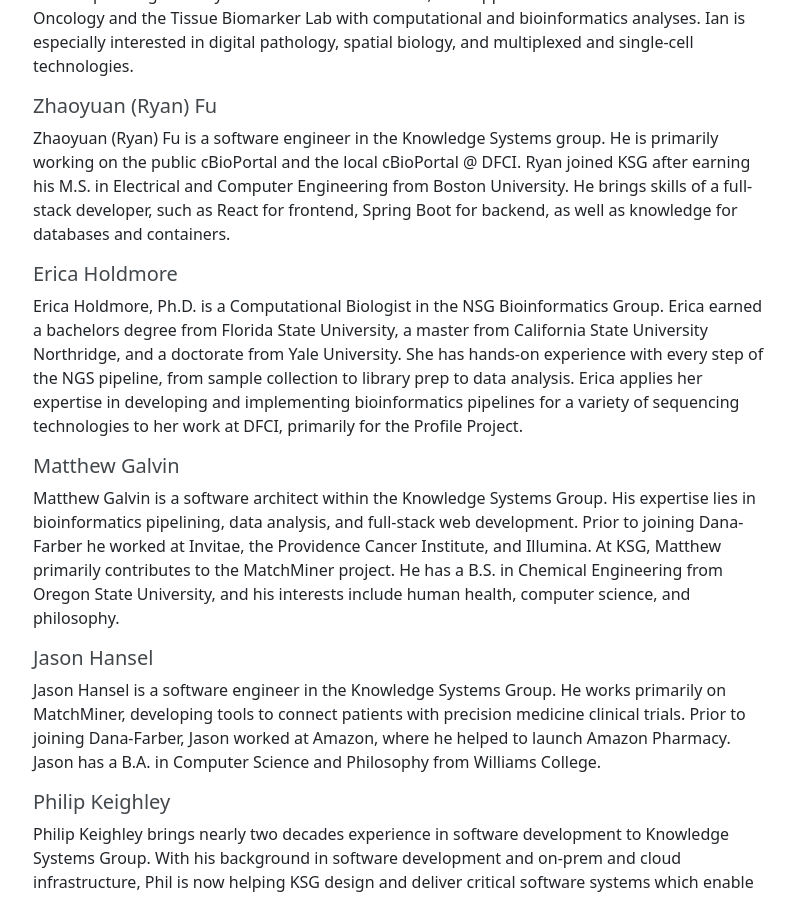
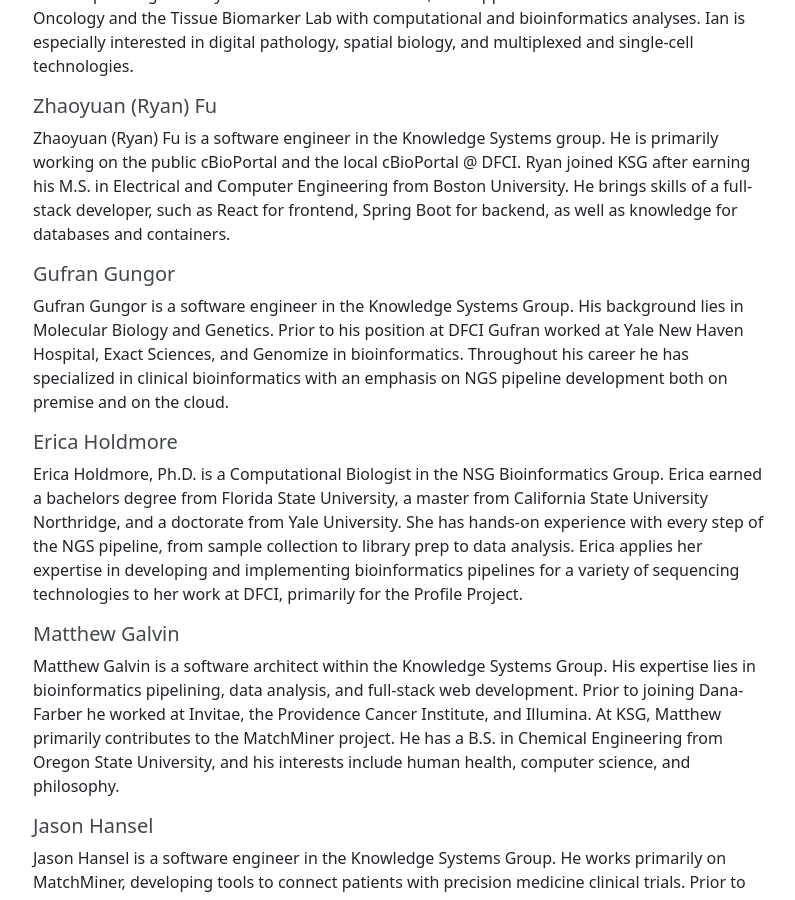
Before and after one commit to dfci/ksg_web, a Jekyll site: the page built from _pages/team.markdown, in a window 1280 px wide and 900 px high, scrolled down 1336 px. Shown: the whole window, without its empty margins (49-844 px from the left). Built offline with Jekyll 4.4.1, drawn with Linux system fonts in a browser that asks for light colours.

Commit message:
Added Gufran

```diff
--- a/_pages/team.markdown
+++ b/_pages/team.markdown
@@ -21,6 +21,9 @@ Ian Dryg, Ph.D. is a Scientist within the Knowledge Systems Group. Ian received
 
 ## Zhaoyuan (Ryan) Fu
 Zhaoyuan (Ryan) Fu is a software engineer in the Knowledge Systems group. He is primarily working on the public cBioPortal and the local cBioPortal @ DFCI. Ryan joined KSG after earning his M.S. in Electrical and Computer Engineering from Boston University. He brings skills of a full-stack developer, such as React for frontend, Spring Boot for backend, as well as knowledge for databases and containers.
+
+## Gufran Gungor
+Gufran Gungor is a software engineer in the Knowledge Systems Group. His background lies in Molecular Biology and Genetics. Prior to his position at DFCI Gufran worked at Yale New Haven Hospital, Exact Sciences, and Genomize in bioinformatics. Throughout his career he has specialized in clinical bioinformatics with an emphasis on NGS pipeline development both on premise and on the cloud.
 
 ## Erica Holdmore
 Erica Holdmore, Ph.D. is a Computational Biologist in the NSG Bioinformatics Group. Erica earned a bachelors degree from Florida State University, a master from California State University Northridge, and a doctorate from Yale University. She has hands-on experience with every step of the NGS pipeline, from sample collection to library prep to data analysis. Erica applies her expertise in developing and implementing bioinformatics pipelines for a variety of sequencing technologies to her work at DFCI, primarily for the Profile Project.
```
